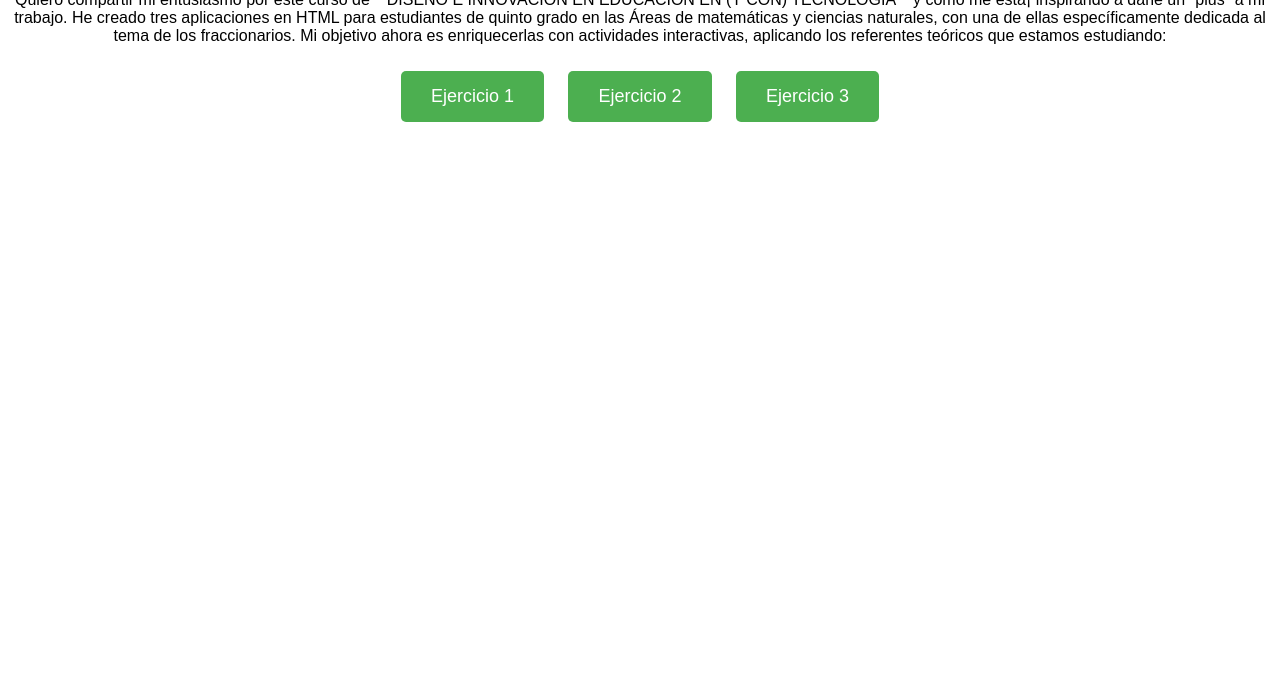
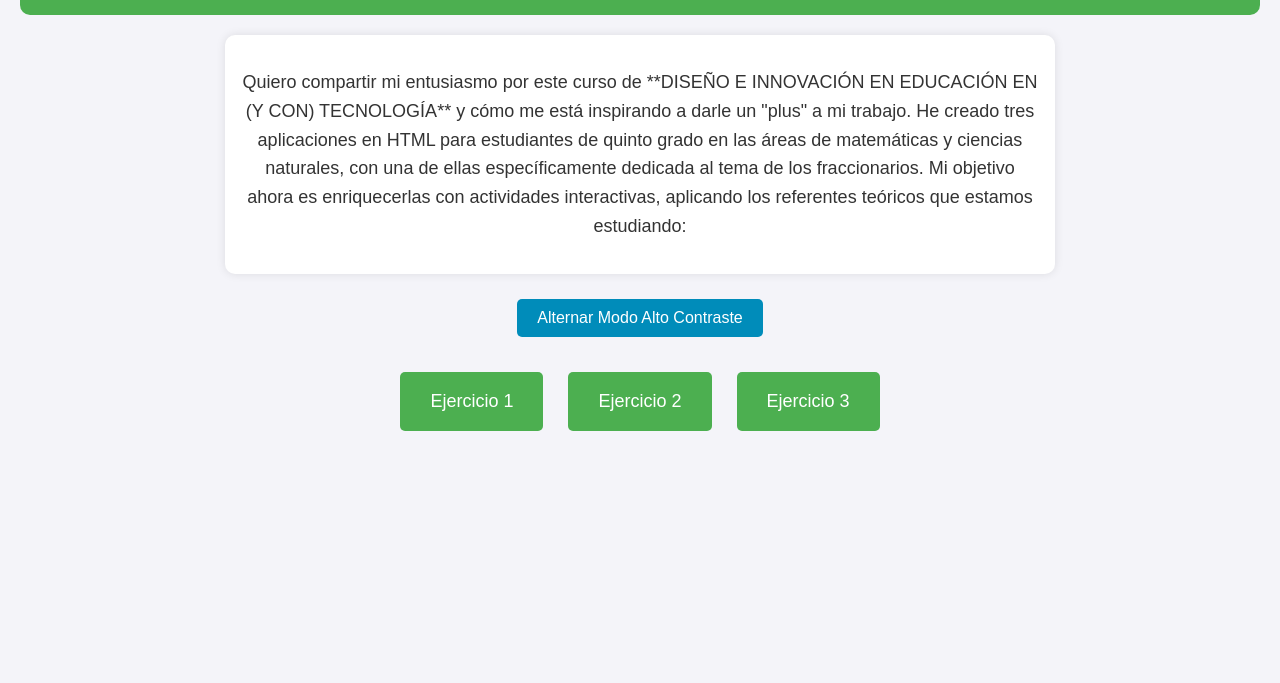
Before and after one commit to Academico2025/Repasando, a plain HTML site: page index.html in a window 1280 px wide. Shown: the part 117-800 px from the top of the page. Drawn offline with Linux system fonts and the light colour scheme.

Commit message:
Add files via upload

```diff
--- a/index.html
+++ b/index.html
@@ -45,9 +45,32 @@
     <title>Página Principal - Actividades</title>
     <style>
         body {
-            font-family: Arial, sans-serif;
+            font-family: 'Arial', sans-serif;
+            background-color: #f4f4f9;
+            color: #333;
             text-align: center;
-            margin-top: 50px;
+            margin: 0;
+            padding: 20px;
+            line-height: 1.6;
+            font-size: 18px;
+        }
+        header {
+            background-color: #4CAF50;
+            color: white;
+            padding: 20px;
+            border-radius: 10px;
+        }
+        h1 {
+            margin: 0;
+            font-size: 2.5em;
+        }
+        .description {
+            max-width: 800px;
+            margin: 20px auto;
+            padding: 15px;
+            background-color: #fff;
+            border-radius: 10px;
+            box-shadow: 0 0 10px rgba(0,0,0,0.1);
         }
         .button {
             display: inline-block;
@@ -58,18 +81,65 @@
             background-color: #4CAF50;
             text-decoration: none;
             border-radius: 5px;
+            transition: background-color 0.3s;
         }
         .button:hover {
             background-color: #45a049;
         }
-
+        .accessibility {
+            margin: 20px 0;
+        }
+        .accessibility button {
+            padding: 10px 20px;
+            margin: 5px;
+            font-size: 16px;
+            background-color: #008CBA;
+            color: white;
+            border: none;
+            border-radius: 5px;
+            cursor: pointer;
+        }
+        .accessibility button:hover {
+            background-color: #007B9A;
+        }
+        /* High Contrast Mode */
+        .high-contrast {
+            background-color: #000 !important;
+            color: #fff !important;
+        }
+        .high-contrast .description {
+            background-color: #222 !important;
+            box-shadow: none;
+        }
+        .high-contrast .button {
+            background-color: #ff4500 !important;
+        }
+        .high-contrast .button:hover {
+            background-color: #ff6347 !important;
+        }
     </style>
+    <script>
+        function toggleContrast() {
+            document.body.classList.toggle('high-contrast');
+            const buttons = document.querySelectorAll('.button');
+            buttons.forEach(button => {
+                button.style.color = document.body.classList.contains('high-contrast') ? '#fff' : '#fff';
+            });
+        }
+    </script>
 </head>
 <body>
-    <h1>Actividades del Curso</h1>
-    <p>Quiero compartir mi entusiasmo por este curso de **DISEÑO E INNOVACIÓN EN EDUCACIÓN EN (Y CON) TECNOLOGÍA** y cómo me está¡ inspirando a darle un "plus" a mi trabajo. He creado tres aplicaciones en HTML para estudiantes de quinto grado en las Áreas de matemáticas y ciencias naturales, con una de ellas especí­ficamente dedicada al tema de los fraccionarios. Mi objetivo ahora es enriquecerlas con actividades interactivas, aplicando los referentes teóricos que estamos estudiando:</p>
-    <a class="button" href="Soporte/Fracciones_varias.html">Ejercicio 1</a>
-	<a class="button" href="Soporte/app_matematicas_5_offline.html">Ejercicio 2</a>
-	<a class="button" href="Soporte/app_ciencias_naturales_5_offline.html">Ejercicio 3</a>
+    <header>
+        <h1>Actividades del Curso</h1>
+    </header>
+    <div class="description">
+        <p>Quiero compartir mi entusiasmo por este curso de **DISEÑO E INNOVACIÓN EN EDUCACIÓN EN (Y CON) TECNOLOGÍA** y cómo me está inspirando a darle un "plus" a mi trabajo. He creado tres aplicaciones en HTML para estudiantes de quinto grado en las áreas de matemáticas y ciencias naturales, con una de ellas específicamente dedicada al tema de los fraccionarios. Mi objetivo ahora es enriquecerlas con actividades interactivas, aplicando los referentes teóricos que estamos estudiando:</p>
+    </div>
+    <div class="accessibility">
+        <button onclick="toggleContrast()">Alternar Modo Alto Contraste</button>
+    </div>
+    <a href="soporte/ejercicio1.html" class="button">Ejercicio 1</a>
+    <a href="soporte/ejercicio2.html" class="button">Ejercicio 2</a>
+    <a href="soporte/ejercicio3.html" class="button">Ejercicio 3</a>
 </body>
 </html>
```
